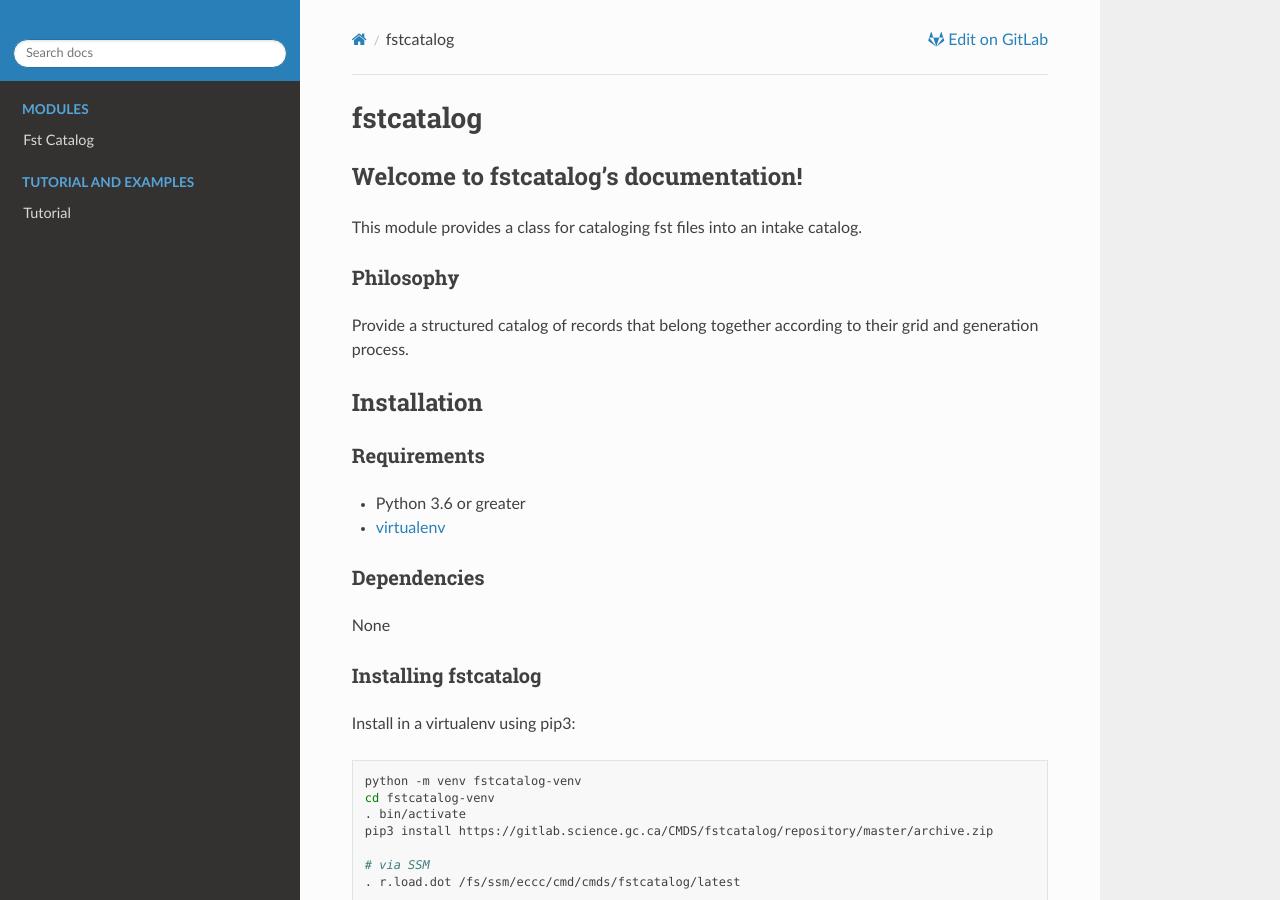
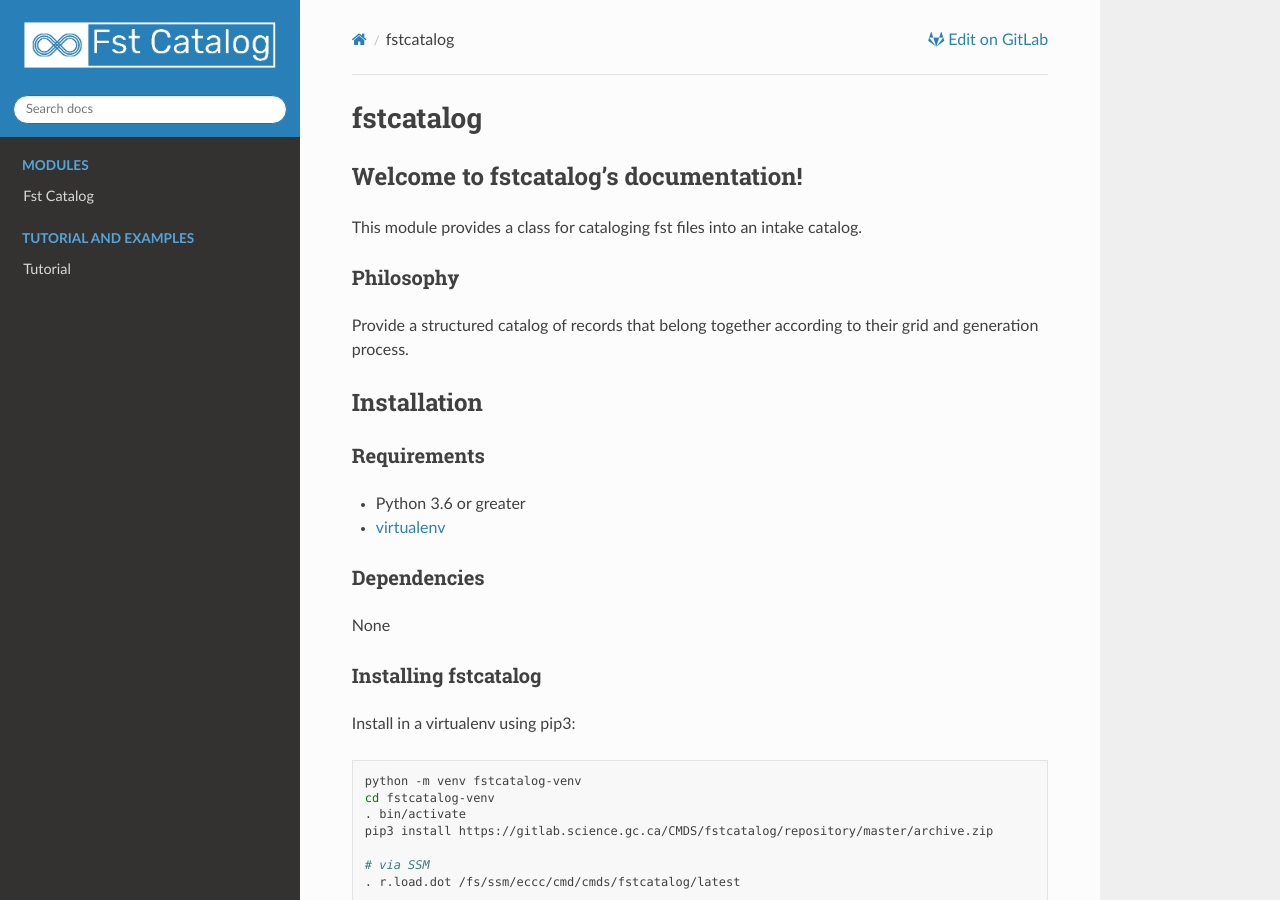
Before and after one commit to sebastiendfortier/fstcatalog, a Sphinx documentation site: the page built from docs/index.rst, in a window 1280 px wide and 900 px high. Built offline with Sphinx 7.4.7 and the Read the Docs theme 2.0.0, drawn with Linux system fonts in a browser that asks for light colours; pages that are not in the unit, such as notebooks, are missing from menus.

Commit message:
update doc

```diff
--- a/docs/conf.py
+++ b/docs/conf.py
@@ -79,7 +79,7 @@
 # so a file named "default.css" will overwrite the builtin "default.css".
 html_static_path = ['_static']
 
-html_logo = "cmcdict_logo.png"
+html_logo = "fstcatalog_logo.png"
 html_theme_options = {
     'logo_only': True,
     'display_version': False,
--- a/docs/fstcatalog.rst
+++ b/docs/fstcatalog.rst
@@ -2,5 +2,5 @@
 Fst Catalog
 ===========
 
-.. automodule:: fstcatalog
+.. automodule:: fstcatalog.__init__
    :members:
```
